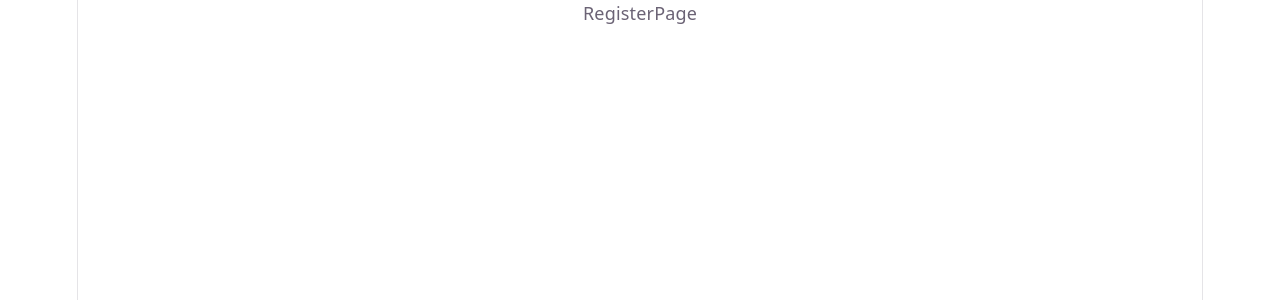
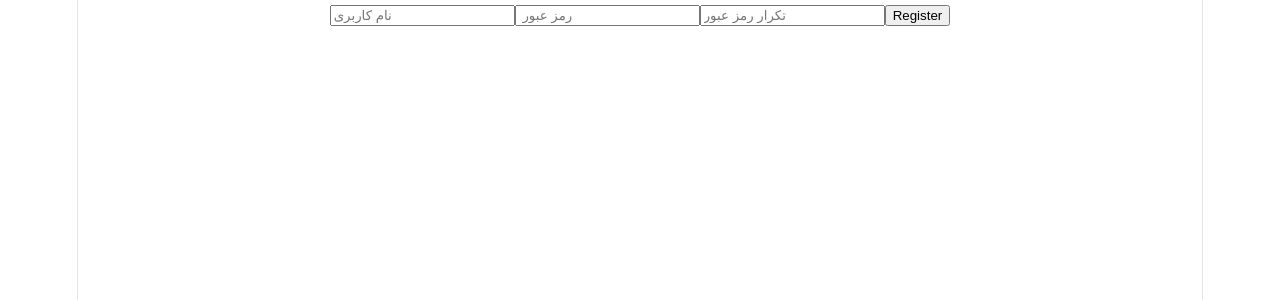
Before and after one commit to azitataheri/product-management-dashboard, a React (Vite) app: page /register in a window 1280 px wide. Shown: the top 300 px of the page. Built offline with nearby package versions, Linux system fonts and the light colour scheme.

Commit message:
develop some part of register

```diff
--- a/src/App.jsx
+++ b/src/App.jsx
@@ -7,8 +7,8 @@ function App() {
   return (
     <BrowserRouter>
       <Routes>
+        <Route path="/register" element={<RegisterPage />} />
         <Route path="/login" element={<LoginPage />} />
-        <Route path="/register" element={<RegisterPage />} />
         <Route path="/products" element={<ProductsList />} />
       </Routes>
     </BrowserRouter>
--- a/src/index.css
+++ b/src/index.css
@@ -52,6 +52,7 @@
 
 body {
   margin: 0;
+  color: #fff !important;
 }
 
 #root {
--- a/src/pages/RegisterPage.jsx
+++ b/src/pages/RegisterPage.jsx
@@ -1,7 +1,68 @@
+import { useState } from "react";
+import { useNavigate } from "react-router-dom";
+import { registerUser } from "../services/auth";
+
 function RegisterPage() {
+  const [username, setUsername] = useState("");
+  const [password, setPassword] = useState("");
+  const [confirmpassword, setConfirmPassword] = useState("");
+  const [loading, setLoading] = useState(false);
+  const [error, setError] = useState("");
+  const navigate = useNavigate();
+
+  // Handle register
+  const handleRegister = async () => {
+    setError("");
+    // Validaate
+    if (!username || !password || !confirmpassword) {
+      setError("All fields are required");
+      return;
+    }
+    if (password !== confirmpassword) {
+      setError("Passwords dont macth....!!!");
+      return;
+    }
+
+    try {
+      setLoading(true);
+      const res = await registerUser( { username, password });
+      console.log(res.data);
+      navigate("/login");
+    } catch (error) {
+      setError("Register failed");
+      console.log(error);
+    } finally {
+      setLoading(false);
+    }
+  };
   return (
-    <div>RegisterPage</div>
-  )
+    <div>
+      <input
+        type="text"
+        placeholder="نام کاربری"
+        value={username}
+        onChange={(e) => setUsername(e.target.value)}
+      />
+
+      <input
+        type="password"
+        placeholder=" رمز عبور"
+        value={password}
+        onChange={(e) => setPassword(e.target.value)}
+      />
+
+      <input
+        type="password"
+        placeholder="تکرار رمز عبور"
+        value={confirmpassword}
+        onChange={(e) => setConfirmPassword(e.target.value)}
+      />
+      {error && <p style={{ color: "red" }}>{error}</p>}
+      <button onClick={handleRegister} disabled={loading}>
+        {loading ? "loading..." : "Register"}
+      </button>
+    </div>
+  );
 }
 
-export default RegisterPage
+export default RegisterPage;
--- a/src/services/auth.js
+++ b/src/services/auth.js
@@ -1,10 +1,17 @@
-import {
-    api
-} from "./config";
+import {api} from "./config";
+
+
+const registerUser = (data) => {
+    console.log('sending request');
+
+    return api.post('/auth/register', data)
+}
 const loginUser = (data) => {
-    return api.post('/login', data)
+    return api.post('/auth/login', data)
 }
 
+
 export {
+    registerUser,
     loginUser
 }
--- a/src/services/config.js
+++ b/src/services/config.js
@@ -9,7 +9,8 @@ const api = axios.create({
 
 
 // interceptors
-api.interceptors.response.use((reponse) => reponse,
+api.interceptors.response.use(
+    (reponse) => reponse,
     (error) => Promise.reject(error))
 
 export {
```
